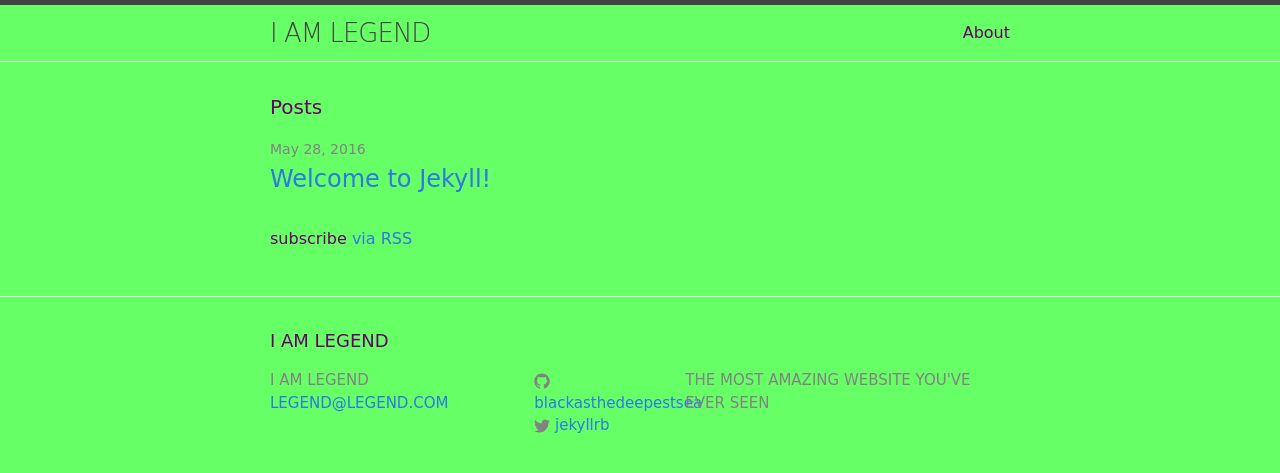
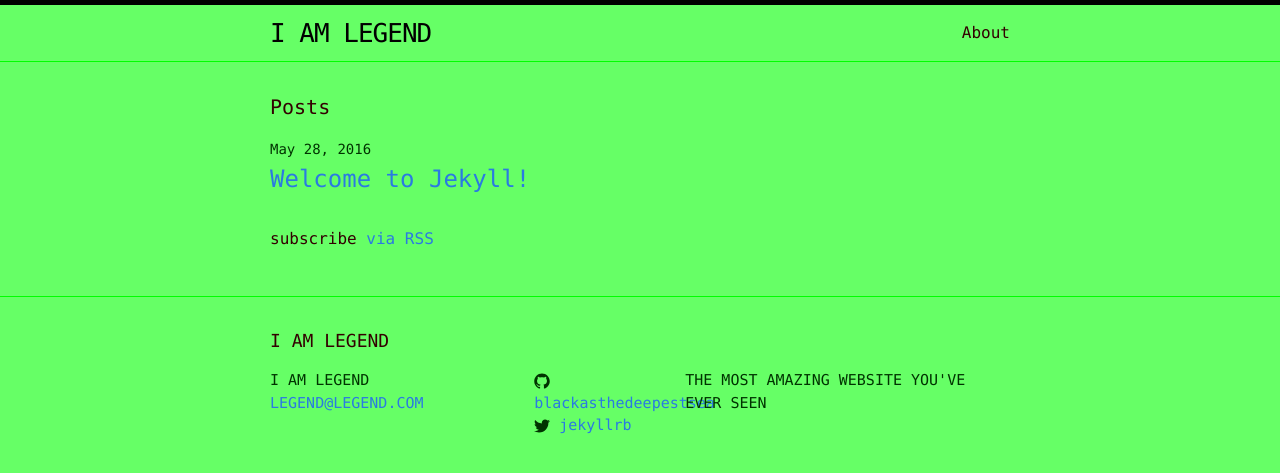
Before and after one commit to Blackasthedeepestsea/blackasthedeepestsea.github.io, a Jekyll site: the page built from index.html, in a window 1280 px wide. Shown: the top 473 px of the page. Built offline with Jekyll 4.4.1, drawn with Linux system fonts in a browser that asks for light colours.

Commit message:
Update main.scss

```diff
--- a/css/main.scss
+++ b/css/main.scss
@@ -6,7 +6,7 @@
 
 
 // Our variables
-$base-font-family: "Comic sans MS", Helvetica, Arial, sans-serif;
+$base-font-family: "Lucida Console", Helvetica, Arial, sans-serif;
 $base-font-size:   16px;
 $base-font-weight: 400;
 $small-font-size:  $base-font-size * 0.875;
@@ -14,11 +14,11 @@ $base-line-height: 1.5;
 
 $spacing-unit:     30px;
 
-$text-color:       #660066;
+$text-color:       #330000;
 $background-color: #66ff66;
 $brand-color:      #2a7ae2;
 
-$grey-color:       #828282;
+$grey-color:       #003300;
 $grey-color-light: lighten($grey-color, 40%);
 $grey-color-dark:  darken($grey-color, 25%);
 
```
